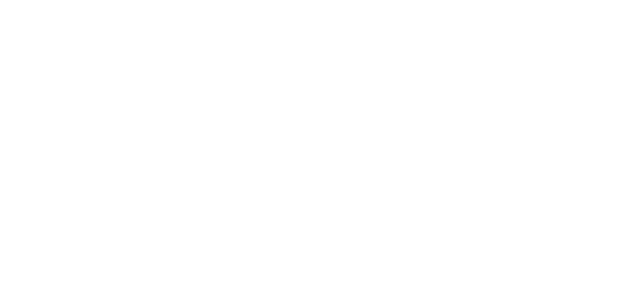
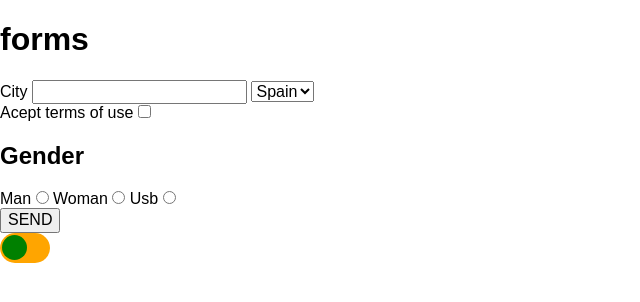
Before and after one commit to Lesricol/forms, a website built with Vite: page src/index.html in a window 1280 px wide. Shown: the whole page, without its empty margins (0-640 px from the left). Built offline with nearby package versions, Linux system fonts and the light colour scheme; some packages are replaced by stand-ins of ours.

Commit message:
entnedido

```diff
--- a/src/index.html
+++ b/src/index.html
@@ -9,7 +9,34 @@
     <title>Vite Template</title>
   </head>
   <body>
-
+    <h1>forms</h1>
+    <form class="form">
+      <div class="form__field">
+        <label for="">City</label>
+        <input type="text" id="city" name="city" />
+        <select name="country" id="country">
+          <option value="spain">Spain</option>
+        </select>
+      </div>
+      <div class="form__field">
+        <label for="terms">Acept terms of use</label>
+        <input type="checkbox" id="terms" name="terms" value="terms" />
+      </div>
+      <div>
+        <h2>Gender</h2>
+        <label for="man">Man</label>
+        <input type="radio" id="man" name="gender" value="man" />
+        <label for="woman">Woman</label>
+        <input type="radio" name="gender" id="usb" value="woman" />
+        <label for="usb">Usb</label>
+        <input type="radio" name="gender" id="usb" value="usb" />
+      </div>
+      <input type="submit" value="SEND" />
+    </form>
+    <div class="toggle">
+      <input type="checkbox" id="toggle" class="toggle-checkbox" />
+      <label for="toggle" class="toggle-label"></label>
+    </div>
     <script type="module" src="./js/index.js"></script>
   </body>
 </html>
--- a/src/scss/blocks/body.scss
+++ b/src/scss/blocks/body.scss
@@ -5,3 +5,30 @@ body {
   background-color: white;
   font-family: sans-serif;
 }
+.toggle-checkbox {
+  display: none;
+}
+
+.toggle-label {
+  position: relative;
+  display: block;
+  width: 50px;
+  height: 30px;
+  border-radius: 1rem;
+  background-color: orange;
+}
+
+.toggle-label::after {
+  content: '';
+  position: absolute;
+  top: 2px;
+  left: 2px;
+  width: 25px;
+  height: 25px;
+  background-color: green;
+  border-radius: 50%;
+}
+
+.toggle-checkbox:checked + .toggle-label::after {
+  left: 20px;
+}
```
